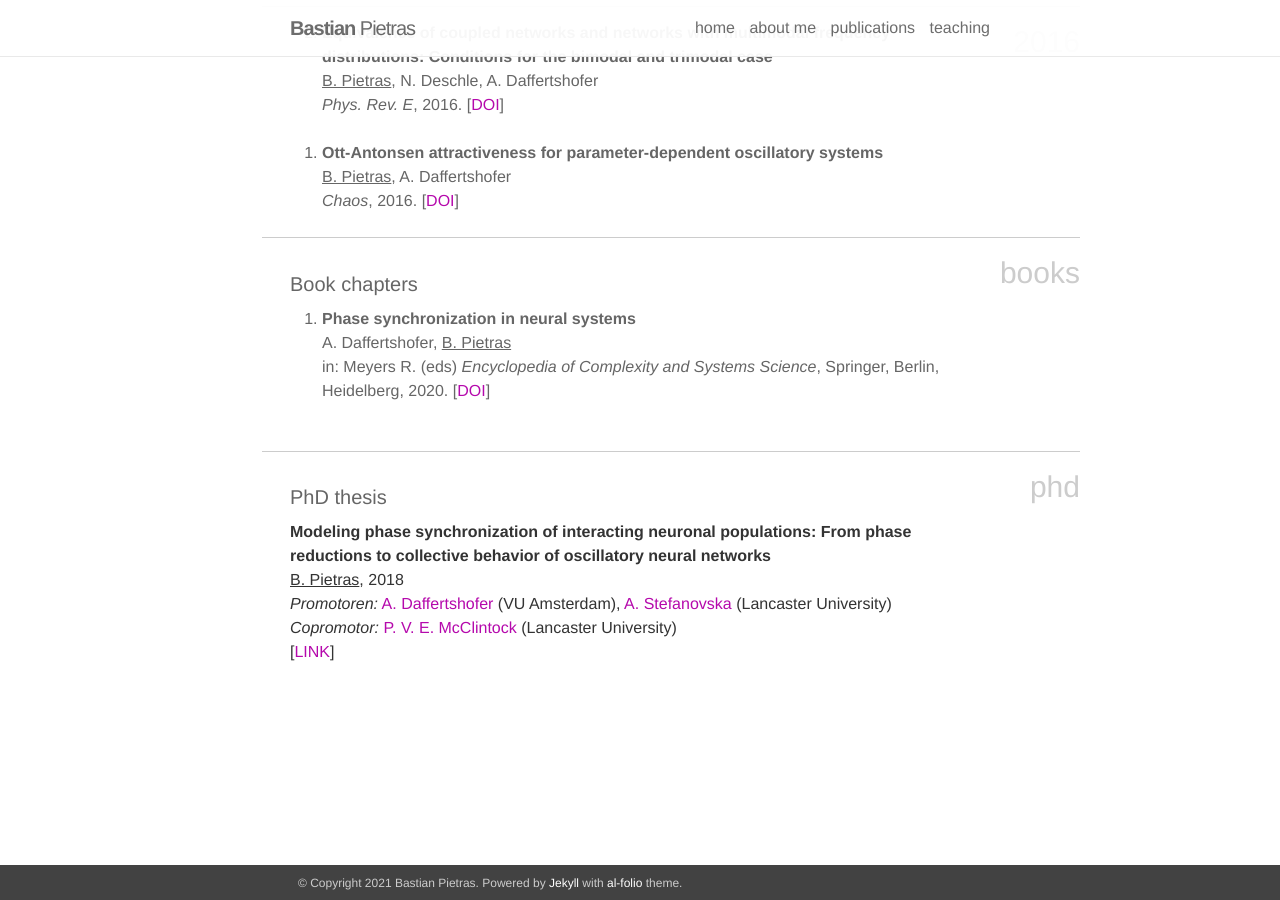
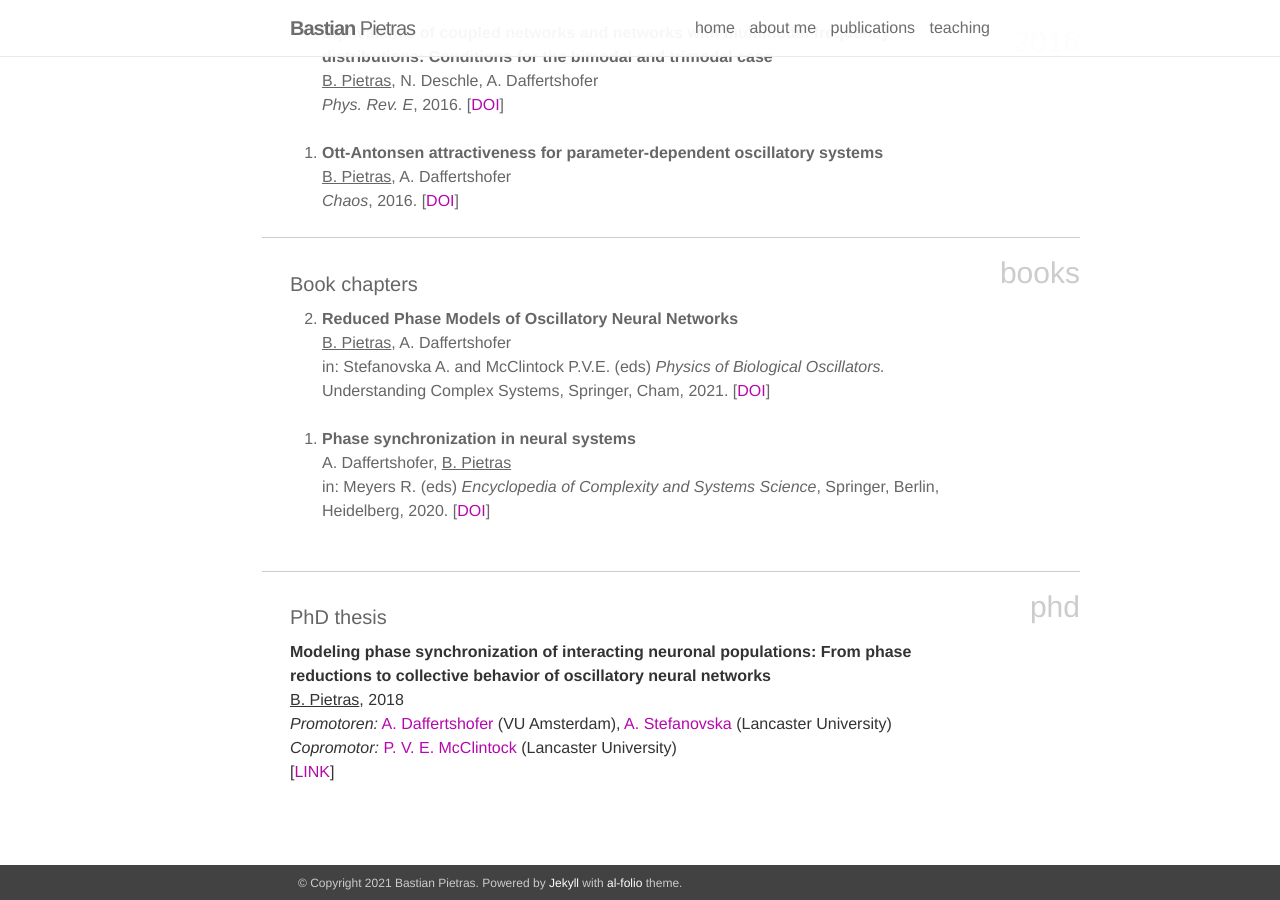
Before and after one commit to BastianPietras/bastianpietras.github.io, a Jekyll site: the page built from _pages/publications.md, in a window 1280 px wide and 900 px high, scrolled down 772 px. Built offline with Jekyll 4.4.1, drawn with Linux system fonts in a browser that asks for light colours.

Commit message:
Update publications.md

```diff
--- a/_pages/publications.md
+++ b/_pages/publications.md
@@ -49,6 +49,9 @@ spiking networks</strong><br/>
 
 <ol reversed>
 
+  <li> <strong>Reduced Phase Models of Oscillatory Neural Networks</strong><br/>
+      <ins>B. Pietras</ins>, A. Daffertshofer<br/>
+      in: Stefanovska A. and McClintock P.V.E. (eds) <em>Physics of Biological Oscillators.</em> Understanding Complex Systems, Springer, Cham, 2021. [<a href="https://doi.org/10.1007/978-3-030-59805-1_3" target="_self">DOI</a>]</li><br/>
 
   <li> <strong>Phase synchronization in neural systems</strong><br/>
       A. Daffertshofer, <ins>B. Pietras</ins><br/>
```
